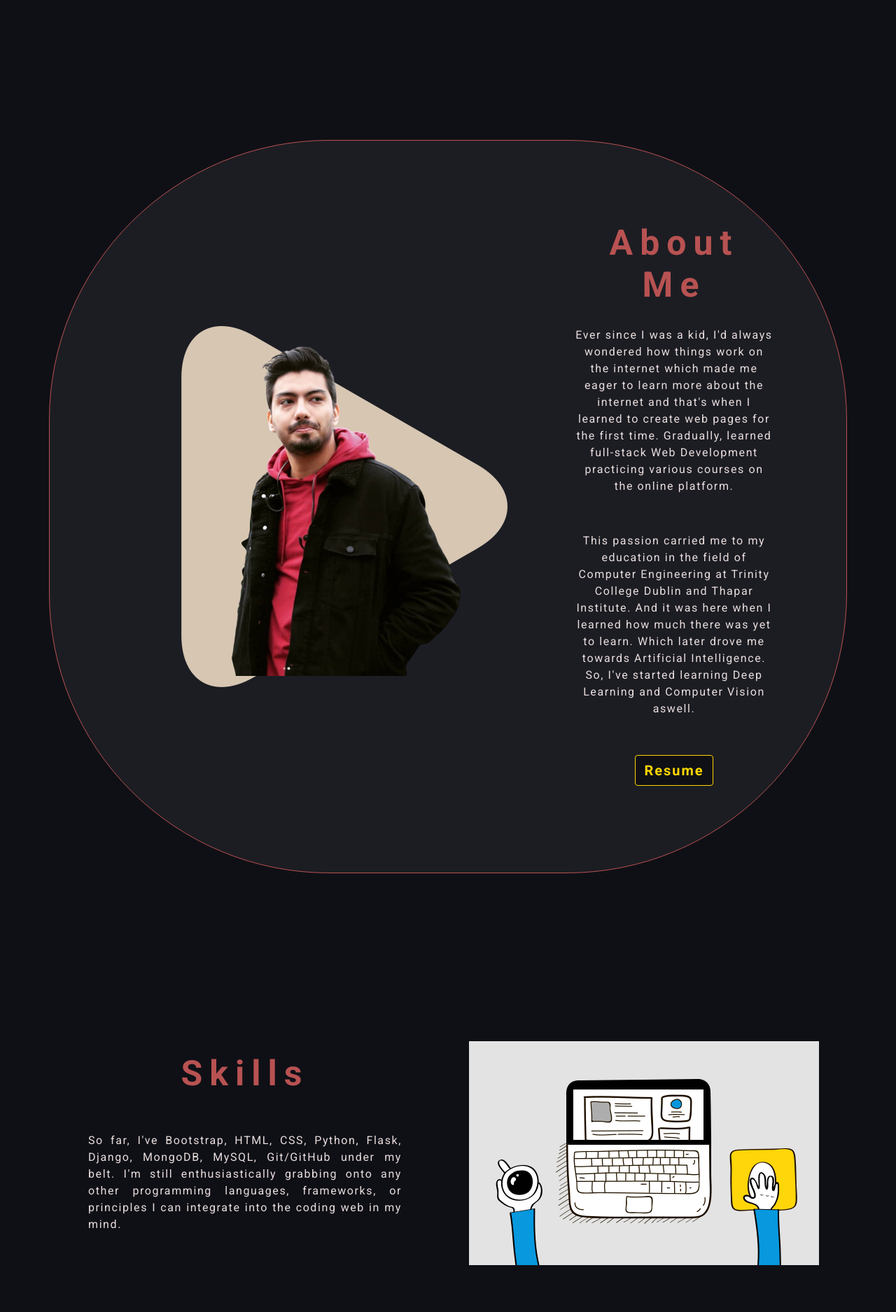
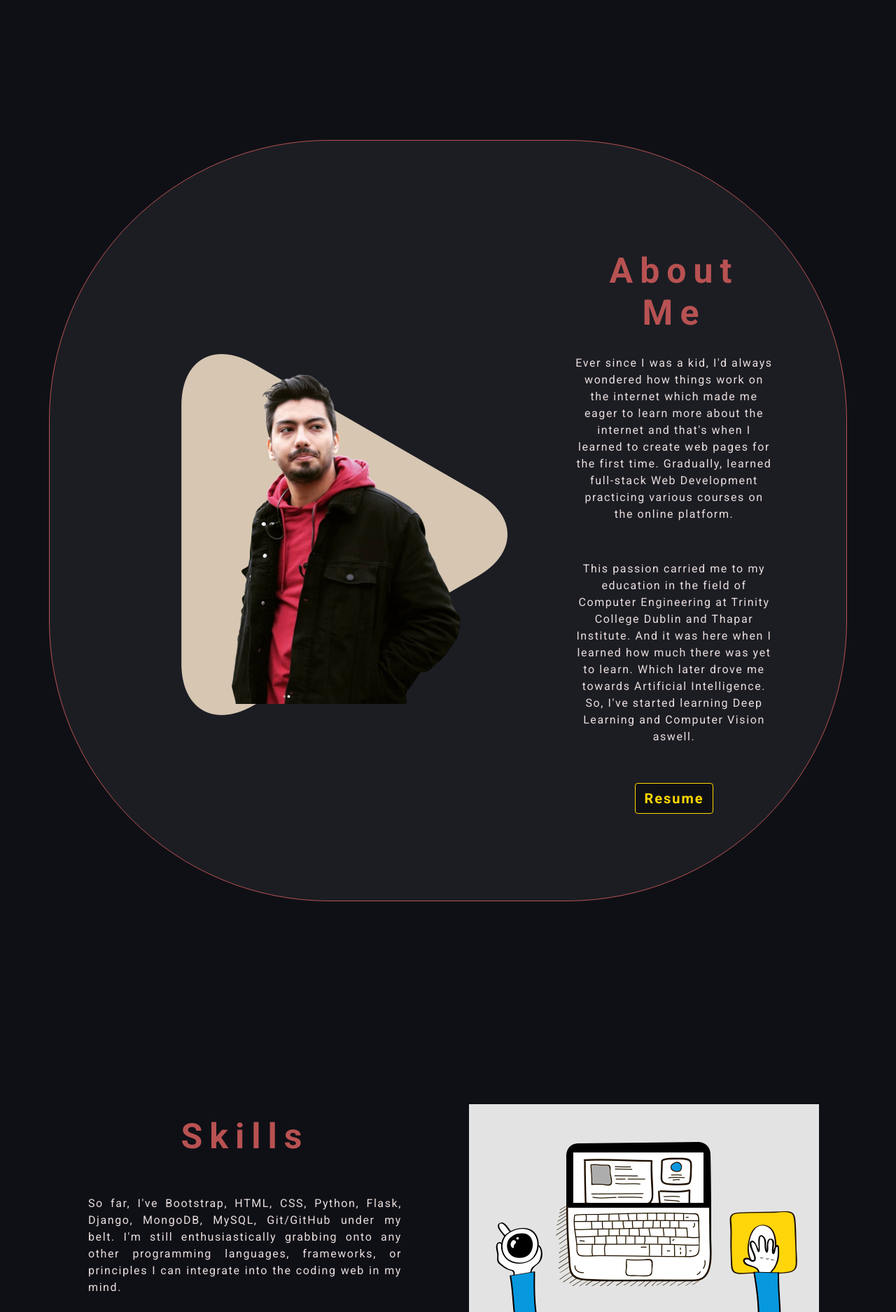
Before and after one commit to anuragjanghala/Portfolio-Web, a Django app: page / in a window 1280 px wide. Shown: the part 876-2751 px from the top of the page at 70% size. Run offline with Django 4.2, Linux system fonts and the light colour scheme.

Commit message:
top padding added for each section

```diff
--- a/folio/static/folio/style.css
+++ b/folio/static/folio/style.css
@@ -159,7 +159,7 @@ header {
     background-color: #8686861c;
     border: 1px solid #B85252;
     border-radius: 400px;
-    padding: 60px;
+    padding: 100px 60px 60px;
 }
 
 #about-me .row {
@@ -174,11 +174,6 @@ header {
 .about-img {
     position: relative;
 }
-
-/* .about-img img{
-    height: inherit;
-    width: inherit;
-} */
 
 #about-me .shape {
     position: relative;
@@ -251,6 +246,7 @@ header {
 #skills {
     margin-top: 200px;
     margin-bottom: 200px;
+    padding-top: 50px;
 }
 
 #skills .row {
@@ -368,6 +364,10 @@ span {
 /* project section */
 
 
+#projects {
+    padding-top: 50px;
+}
+
 .card-img-top {
     width: 100%;
     height: 300px;
```
